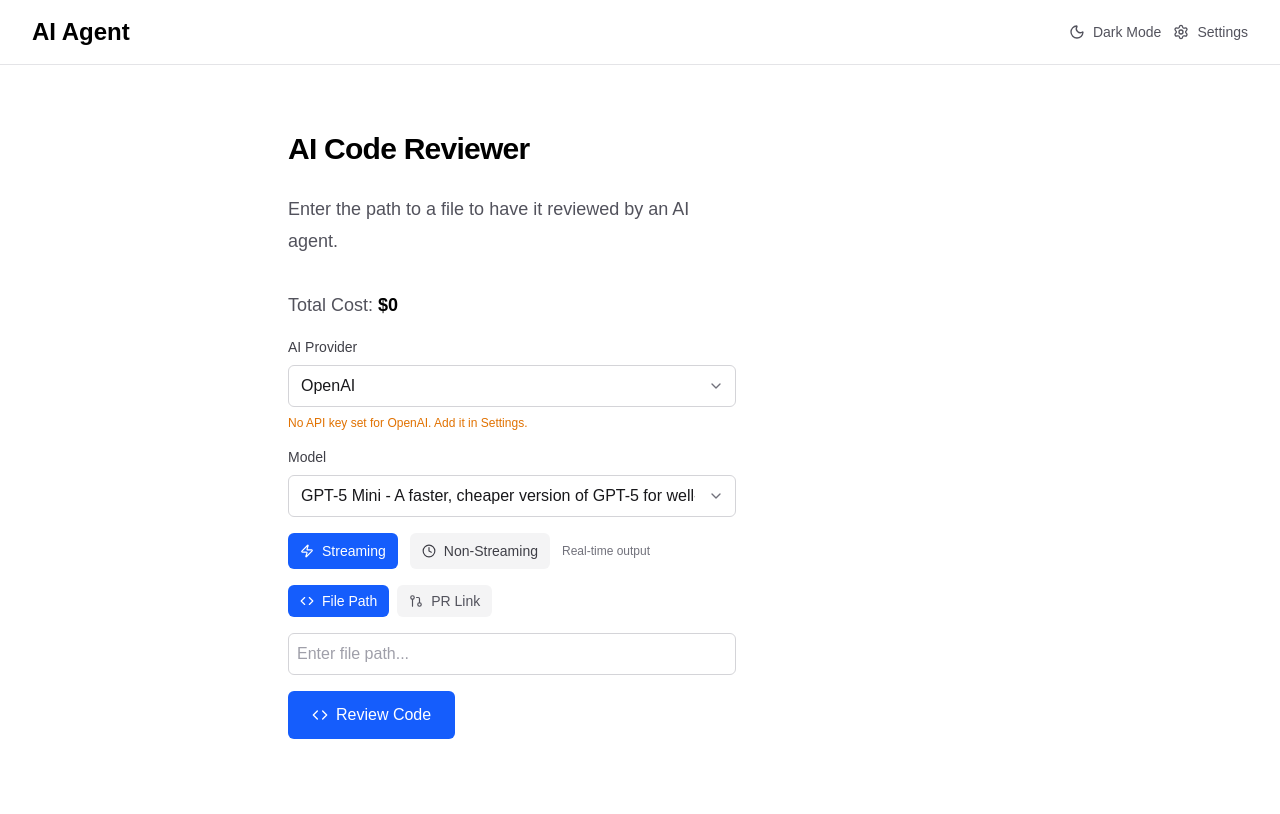
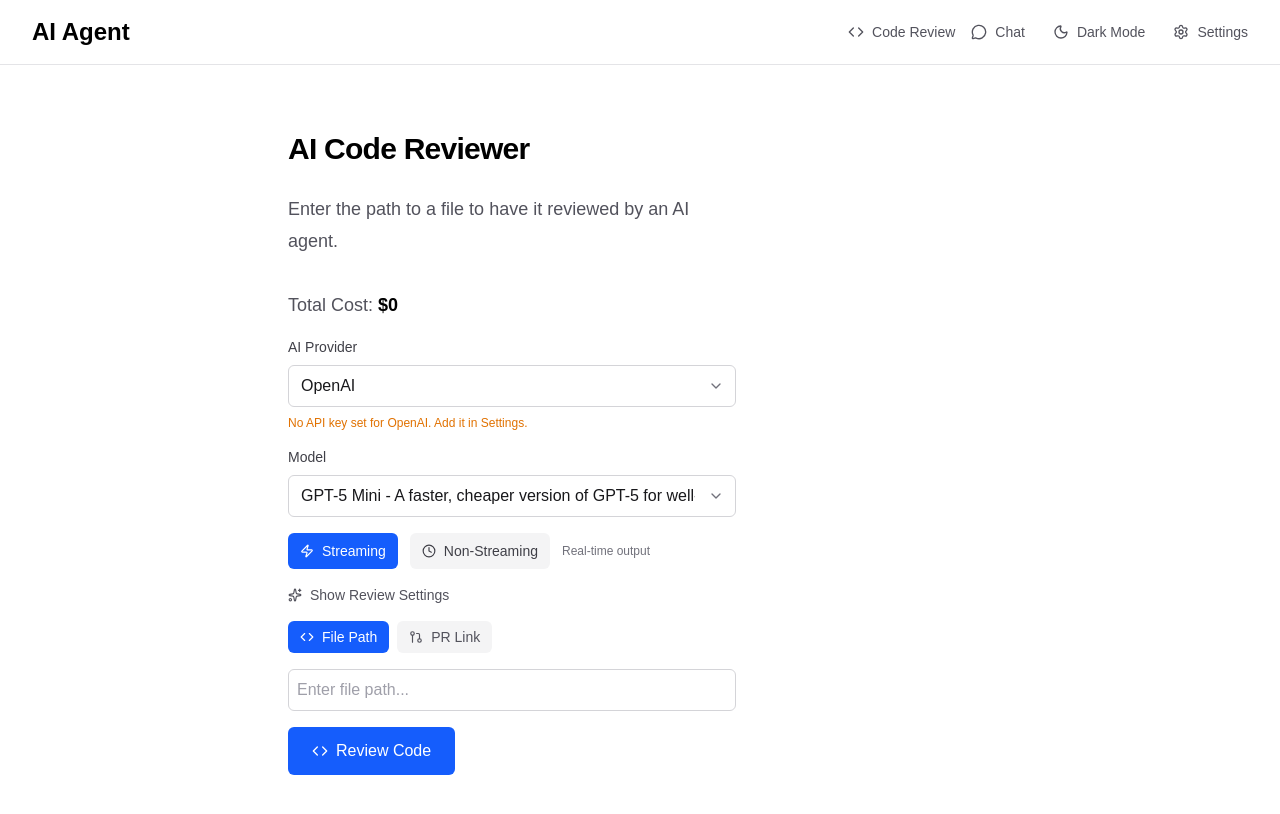
Before and after one commit to xiongemi/my-ai-app, a Next.js app: page / in a window 1280 px wide. Shown: the top 814 px of the page. Built offline with nearby package versions, Linux system fonts and the light colour scheme.

Commit message:
allow customized ai prompt

```diff
--- a/app/api/codereview/route.ts
+++ b/app/api/codereview/route.ts
@@ -102,12 +102,14 @@ export async function POST(req: Request) {
       apiKey,
       model: requestedModel,
       stream = true, // Default to streaming
+      systemPrompt, // Custom system prompt
     }: {
       messages: UIMessage[] | Array<{ role: string; content: string }>;
       provider?: ProviderId;
       apiKey?: string;
       model?: string;
       stream?: boolean;
+      systemPrompt?: string;
     } = await req.json();
 
     // Validate messages
@@ -162,14 +164,17 @@ export async function POST(req: Request) {
     const modelName = requestedModel || config.defaultModel;
     const model = provider(modelName);
 
-    const systemPrompt = `You are a code reviewer.
+    // Use custom system prompt or default
+    const finalSystemPrompt =
+      systemPrompt ||
+      `You are a code reviewer.
 You will be given a file path and you will review the code in that file.`;
 
     if (stream) {
       // Streaming mode - use toUIMessageStreamResponse for proper error handling
       const result = streamText({
         model,
-        system: systemPrompt,
+        system: finalSystemPrompt,
         tools: codeTools,
         messages,
         onFinish: ({ usage }) => {
@@ -186,7 +191,7 @@ You will be given a file path and you will review the code in that file.`;
       // Non-streaming mode - better for usage tracking
       const result = await generateText({
         model,
-        system: systemPrompt,
+        system: finalSystemPrompt,
         tools: codeTools,
         messages,
       });
--- a/app/layout.tsx
+++ b/app/layout.tsx
@@ -3,7 +3,7 @@ import { Geist, Geist_Mono } from 'next/font/google';
 import { ThemeProvider } from 'next-themes';
 import ThemeSwitcher from '../components/ThemeSwitcher';
 import Link from 'next/link';
-import { Settings } from 'lucide-react';
+import { Code, MessageCircle, Settings } from 'lucide-react';
 import './globals.css';
 
 const geistSans = Geist({
@@ -37,7 +37,21 @@ export default function RootLayout({
               <h1 className="text-2xl font-bold text-black dark:text-white">
                 <Link href="/">AI Agent</Link>
               </h1>
-              <div className="flex items-center">
+              <div className="flex items-center gap-4">
+                <Link
+                  href="/"
+                  className="flex items-center gap-2 text-sm font-medium text-zinc-600 dark:text-zinc-400 hover:text-black dark:hover:text-white"
+                >
+                  <Code size={16} />
+                  Code Review
+                </Link>
+                <Link
+                  href="/chat"
+                  className="flex items-center gap-2 text-sm font-medium text-zinc-600 dark:text-zinc-400 hover:text-black dark:hover:text-white"
+                >
+                  <MessageCircle size={16} />
+                  Chat
+                </Link>
                 <ThemeSwitcher />
                 <Link
                   href="/settings"
--- a/app/page.tsx
+++ b/app/page.tsx
@@ -1,7 +1,7 @@
 'use client';
 
-import { useState } from 'react';
-import { Code, GitPullRequest, AlertCircle, X } from 'lucide-react';
+import { useState, useCallback } from 'react';
+import { Code, GitPullRequest, AlertCircle, X, Sparkles } from 'lucide-react';
 import { AISettingsPanel, providers } from '@/components/AISettingsPanel';
 import { useAIChat } from '@/hooks/useAIChat';
 
@@ -9,6 +9,16 @@ type InputMode = 'file' | 'pr';
 
 export default function Home() {
   const [inputMode, setInputMode] = useState<InputMode>('file');
+  const [systemPrompt, setSystemPrompt] = useState(
+    'You are a code reviewer. You will be given a file path and you will review the code in that file.',
+  );
+  const [showSettings, setShowSettings] = useState(false);
+
+  // Use useCallback so the function reference is stable
+  const getExtraBody = useCallback(
+    () => ({ systemPrompt }),
+    [systemPrompt],
+  );
 
   const {
     selectedProvider,
@@ -24,7 +34,10 @@ export default function Home() {
     handleSubmit,
     error,
     clearError,
-  } = useAIChat({ endpoint: '/api/codereview' });
+  } = useAIChat({
+    endpoint: '/api/codereview',
+    extraBody: getExtraBody,
+  });
 
   const currentProvider = providers.find((p) => p.id === selectedProvider);
 
@@ -50,6 +63,35 @@ export default function Home() {
             useStreaming={useStreaming}
             onStreamingChange={setUseStreaming}
           />
+
+          {/* Settings Toggle */}
+          <button
+            type="button"
+            onClick={() => setShowSettings(!showSettings)}
+            className="flex items-center gap-2 text-sm text-zinc-600 dark:text-zinc-400 hover:text-black dark:hover:text-white w-fit"
+          >
+            <Sparkles size={14} />
+            {showSettings ? 'Hide' : 'Show'} Review Settings
+          </button>
+
+          {/* Collapsible Settings */}
+          {showSettings && (
+            <div className="flex flex-col gap-4 p-4 rounded-lg border border-zinc-200 dark:border-zinc-800 bg-zinc-50 dark:bg-zinc-900">
+              {/* System Prompt */}
+              <div className="flex flex-col gap-2">
+                <label className="text-sm font-medium text-zinc-700 dark:text-zinc-300">
+                  System Prompt
+                </label>
+                <textarea
+                  value={systemPrompt}
+                  onChange={(e) => setSystemPrompt(e.target.value)}
+                  placeholder="Enter a custom system prompt for code review..."
+                  rows={3}
+                  className="w-full p-2 border border-zinc-300 dark:border-zinc-700 rounded-md bg-white dark:bg-zinc-800 text-zinc-900 dark:text-white placeholder-zinc-400 resize-none"
+                />
+              </div>
+            </div>
+          )}
 
           {/* Input Mode Toggle */}
           <div className="flex gap-2">
```
